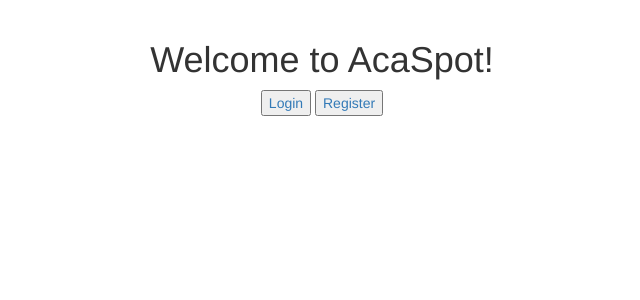
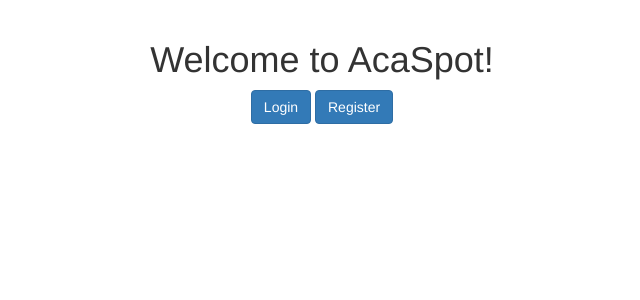
Before and after one commit to JasonYang96/acaspot, a Flask app: page / in a window 1280 px wide. Shown: the part 52-352 px from the top of the page, without its empty margins (318-958 px from the left). Run offline with Flask 2, Linux system fonts and the light colour scheme; some libraries are stand-ins or nearby versions.

Commit message:
nice buttons

```diff
--- a/templates/index.html
+++ b/templates/index.html
@@ -5,8 +5,8 @@
     <row>
         <div class="col-xs-12 text-center">
             <h1>Welcome to AcaSpot!</h1>
-            <button class="button button-default"><a href="/login">Login</a></button>
-            <button class="button button-default"><a href="/register">Register</a></button>
+            <a type="button" href="/login" class="btn btn-primary">Login</a>
+            <a type="button" href="/register" class="btn btn-primary">Register</a>
         </div>
     </row>
 </div>
```
